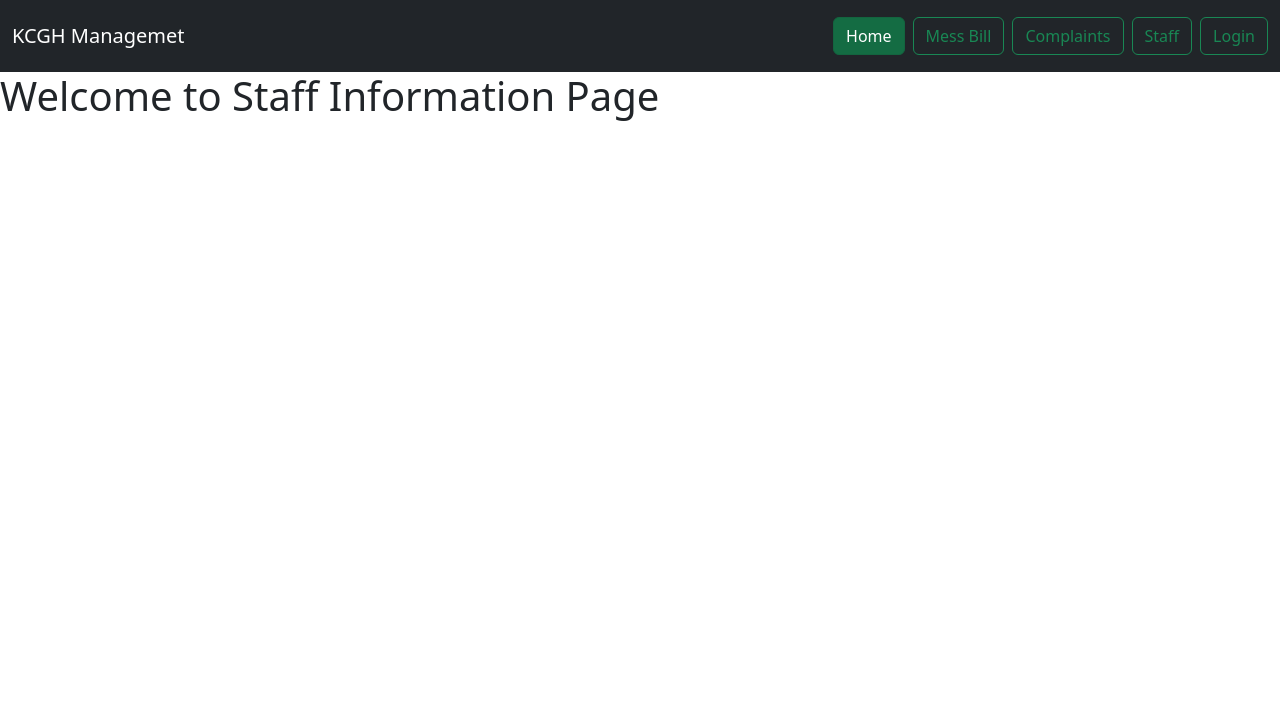
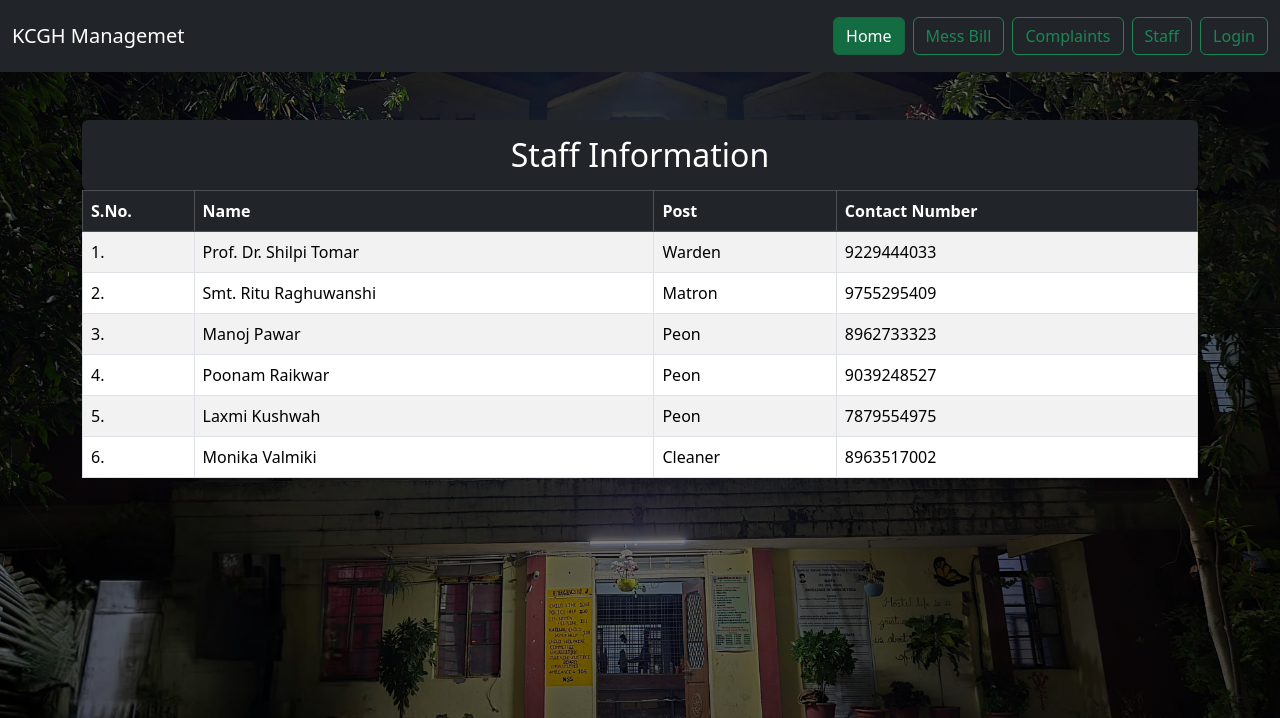
Before and after one commit to urvashitech/kcgh_management, a Django app: page /staffInfo in a window 1280 px wide. Shown: the top 718 px of the page. Run offline with Django 5.2, Linux system fonts and the light colour scheme.

Commit message:
Staff Info and Comaplain Page has been created

```diff
--- a/mess/templates/home.html
+++ b/mess/templates/home.html
@@ -7,12 +7,12 @@
 
     <style>
         body {
-            background: url("{% static 'images/kchostel.jpeg' %}") no-repeat center center fixed;
+            background: url("{% static 'images/kchostel.jpg' %}") no-repeat center center fixed;
             background-size: cover;
         }
     </style>
 
-    <a href="{% url 'login' %}">Login</a>
+    <a href="{% url 'login' %}"></a>
 
     <div class="row">
         <div class="modal fade" id="loginModal" tabindex="-1" aria-labelledby="loginModalLabel" aria-hidden="true">
--- a/mess/templates/staffInfo.html
+++ b/mess/templates/staffInfo.html
@@ -1,13 +1,76 @@
 {% extends "base.html" %}
 {% block title %} <title>Staff Information</title> {% endblock %}
+{% load static%}
 {% block body %}
 
     {% include "components/navbar.html" %}
-    <div class="row">
-        <div class="col-md-12">
-            <h1>Welcome to Staff Information Page</h1>
 
-        </div>
+    <style>
+        body {
+            background: linear-gradient(rgba(0, 0, 0, 0.5), rgba(0, 0, 0, 0.5)), url("{% static 'images/kchostel.jpg' %}") no-repeat center center fixed;
+            background-size: cover;
+        }
+    </style>
+
+    <div class="container mt-5">
+        <h2 class="text-center mb-0 bg-dark text-white p-3 rounded">Staff Information</h2>
+
+        <table class="table table-bordered table-striped" class="table table-dark table-hover" >
+            <thead class="table-dark">
+                <tr>
+                    <th style="width: 10%;">S.No.</th>
+                    <th>Name</th>
+                    <th>Post</th>
+                    <th>Contact Number</th>
+                </tr>
+            </thead>
+            <tbody>
+
+                <tr>
+                    <td>1.</td>
+                    <td>Prof. Dr. Shilpi Tomar</td>
+                    <td>Warden</td>
+                    <td>9229444033</td>
+                </tr>
+
+                <tr>
+                    <td>2.</td>
+                    <td>Smt. Ritu Raghuwanshi</td>
+                    <td>Matron</td>
+                    <td>9755295409</td>
+                </tr>
+
+                <tr>
+                    <td>3.</td>
+                    <td>Manoj Pawar</td>
+                    <td>Peon</td>
+                    <td>8962733323</td>
+                </tr>
+
+                <tr>
+                    <td>4.</td>
+                    <td>Poonam Raikwar</td>
+                    <td>Peon</td>
+                    <td>9039248527</td>
+                </tr>
+
+                <tr>
+                    <td>5.</td>
+                    <td>Laxmi Kushwah</td>
+                    <td>Peon</td>
+                    <td>7879554975</td>
+                </tr>
+
+                <tr>
+                    <td>6.</td>
+                    <td>Monika Valmiki</td>
+                    <td>Cleaner</td>
+                    <td>8963517002</td>
+                </tr>
+
+
+            </tbody>
+        </table>
     </div>
 
 {% endblock %}
```
Also changed, not shown: mess/templates/complain.html (+66 -4 lines), mess/templates/messBill.html (+9 -0 lines), mess/templates/personalInfo.html (+9 -0 lines), mess/templates/studentProf.html (+8 -0 lines), mess/static/images/kchostel.jpeg (deleted), mess/static/images/kchostel.jpg (added).
